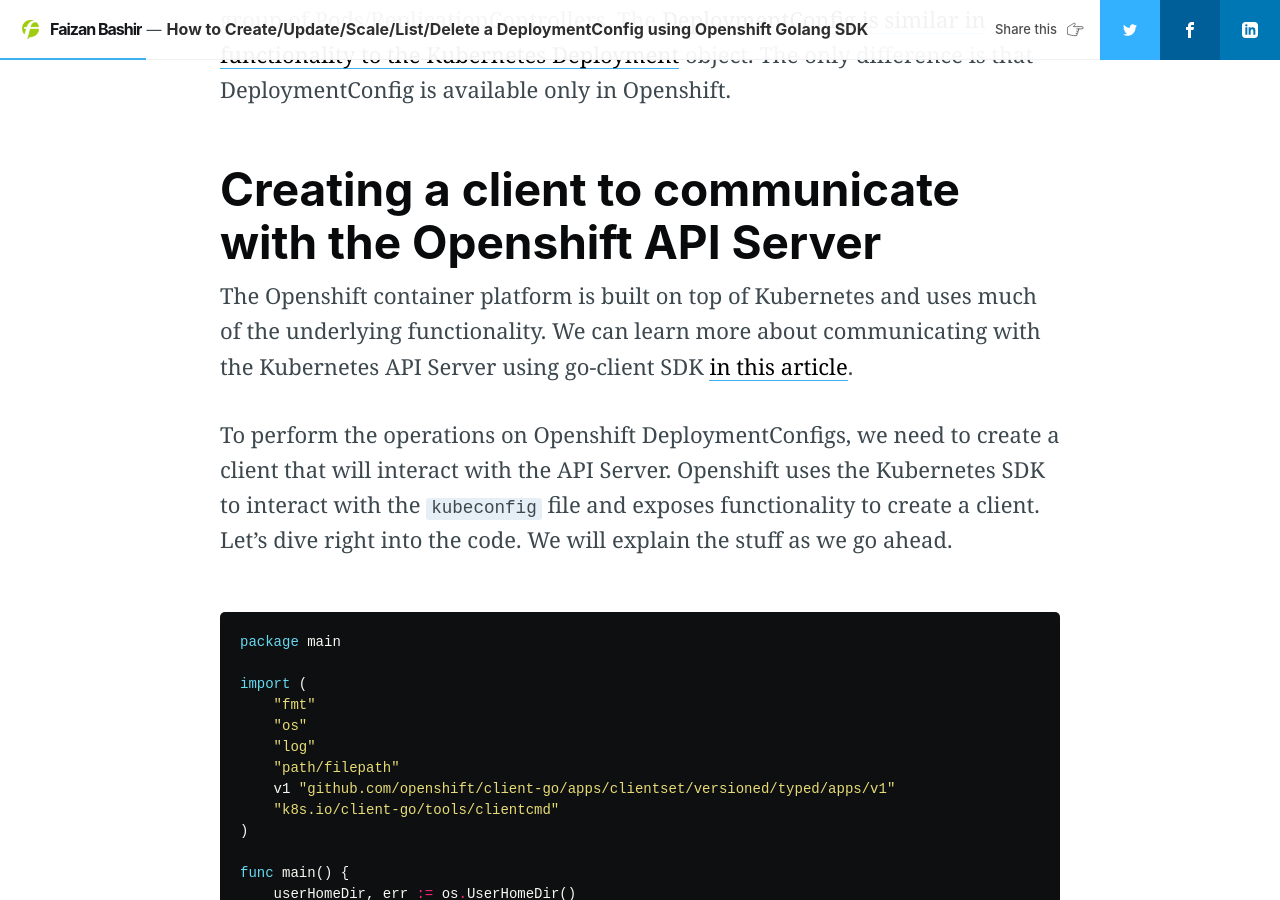
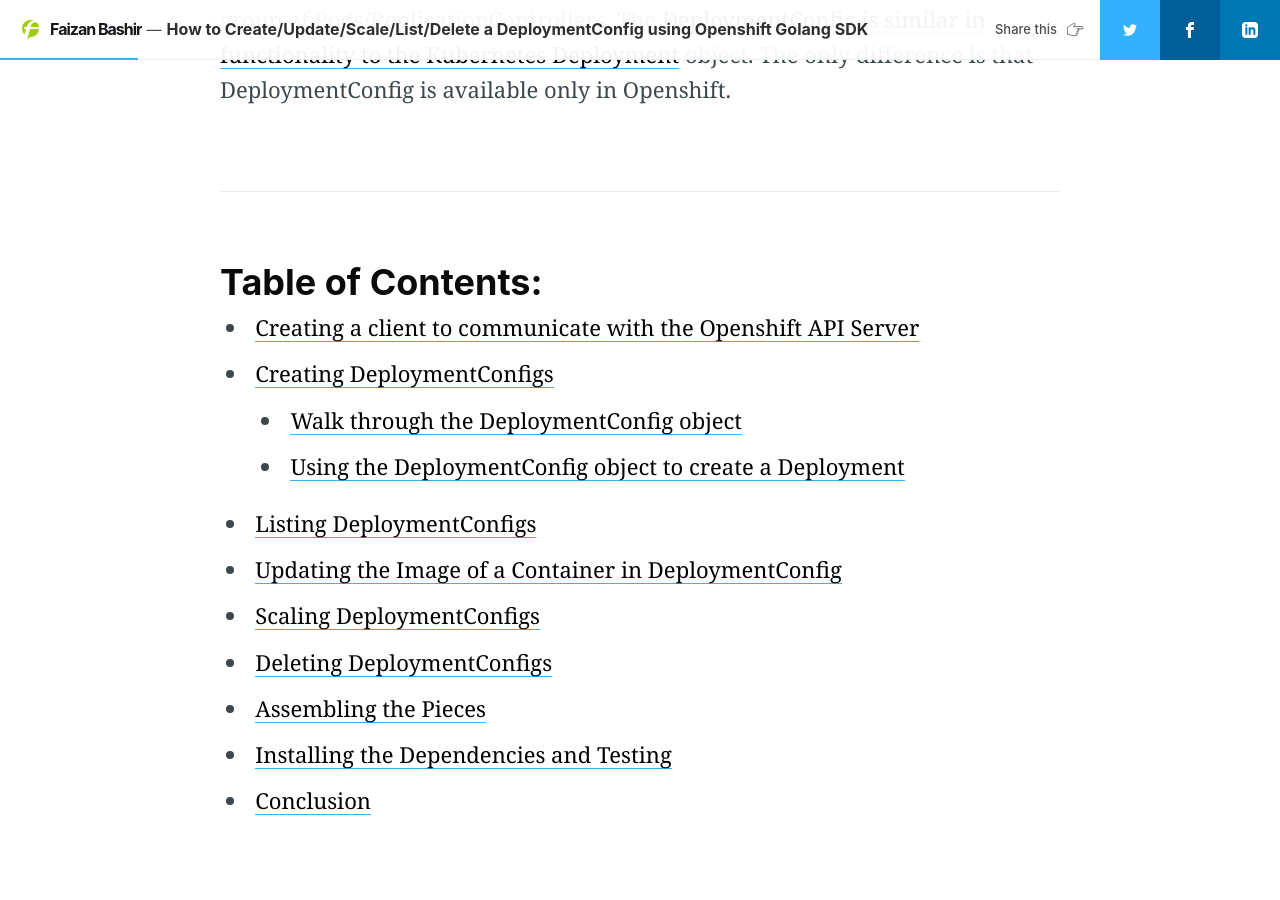
Before and after one commit to faizanbashir/faizanbashir.github.io, a Jekyll site: the page built from _posts/kubernetes/2022-12-30-how-to-create-update-scale-list-delete-a-deploymentconfig-using-openshift-golang-sdk.md, in a window 1280 px wide and 900 px high, scrolled down 1588 px. Built offline with Jekyll 4.4.1, drawn with Linux system fonts in a browser that asks for light colours; nearby versions of some CDN libraries; comment, search, counter and statistics services are not loaded.

Commit message:
Updated post

```diff
--- a/_posts/kubernetes/2022-12-30-how-to-create-update-scale-list-delete-a-deploymentconfig-using-openshift-golang-sdk.md
+++ b/_posts/kubernetes/2022-12-30-how-to-create-update-scale-list-delete-a-deploymentconfig-using-openshift-golang-sdk.md
@@ -18,6 +18,23 @@
 [Red Hat OpenShift](https://www.redhat.com/en/technologies/cloud-computing/openshift) is an enterprise-ready Kubernetes container platform. Openshift is built on top of Kubernetes and has a user-friendly UI to interact with the cluster. It has all the features of Kubernetes, along with a few elements of its own.
 
 Openshift provides us with a deployment object called the [DeploymentConfig(DC)](https://access.redhat.com/documentation/en-us/openshift_container_platform/4.1/html/applications/deployments), which enables us to manage the desired state for a group of Pods/ReplicationControllers. The [DeploymentConfig is similar in functionality to the Kubernetes Deployment](https://docs.openshift.com/container-platform/4.6/applications/deployments/what-deployments-are.html) object. The only difference is that DeploymentConfig is available only in Openshift.
+
+***
+## Table of Contents:
+
+* [Creating a client to communicate with the Openshift API Server](#creating-a-client-to-communicate-with-the-openshift-api-server)
+* [Creating DeploymentConfigs](#creating-deploymentconfigs)
+	* [Walk through the DeploymentConfig object](#walk-through-the-deploymentconfig-object)
+	* [Using the DeploymentConfig object to create a Deployment](#using-the-deploymentconfig-object-to-create-a-deployment)
+* [Listing DeploymentConfigs](#listing-deploymentconfigs)
+* [Updating the Image of a Container in DeploymentConfig](#updating-the-image-of-a-container-in-deploymentconfig)
+* [Scaling DeploymentConfigs](#scaling-deploymentconfigs)
+* [Deleting DeploymentConfigs](#deleting-deploymentconfigs)
+* [Assembling the Pieces](#assembling-the-pieces)
+* [Installing the Dependencies and Testing](#installing-the-dependencies-and-testing)
+* [Conclusion](#conclusion)
+
+***
 
 # Creating a client to communicate with the Openshift API Server
 
```
